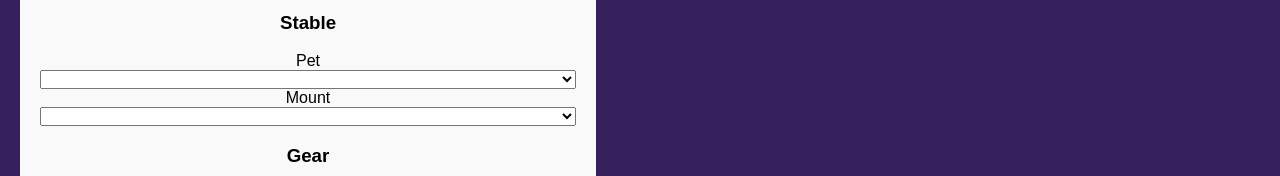
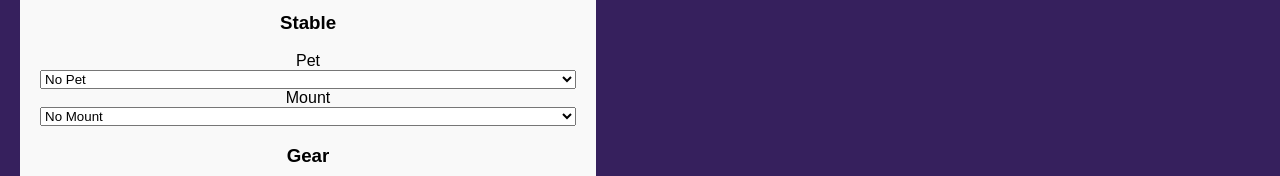
Before and after one commit to crookedneighbor/habitica-avatar, a website with bundled scripts: page docs/index.html in a window 1280 px wide. Shown: the part 573-749 px from the top of the page. Built offline with nearby package versions, Linux system fonts and the light colour scheme; no server answers.

Commit message:
Add no pet or mount options to demo app

```diff
--- a/docs/index.html
+++ b/docs/index.html
@@ -75,12 +75,16 @@
 
         <div class="field">
           <label>Pet</label>
-          <select id="pet"></select>
+          <select id="pet">
+            <option value="">No Pet</option>
+          </select>
         </div>
 
         <div class="field">
           <label>Mount</label>
-          <select id="mount"></select>
+          <select id="mount">
+            <option value="">No Mount</option>
+          </select>
         </div>
       </div>
 
```
